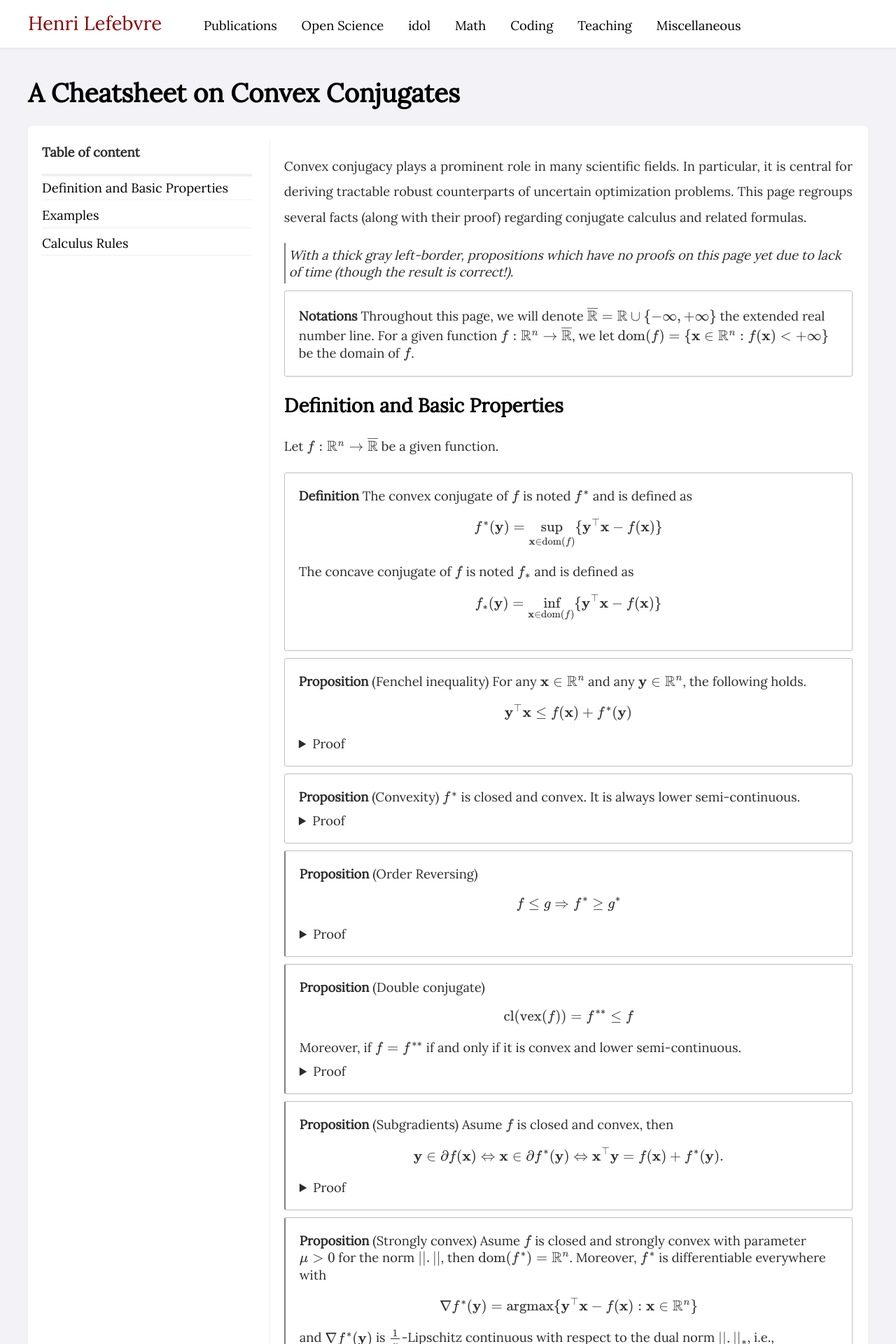
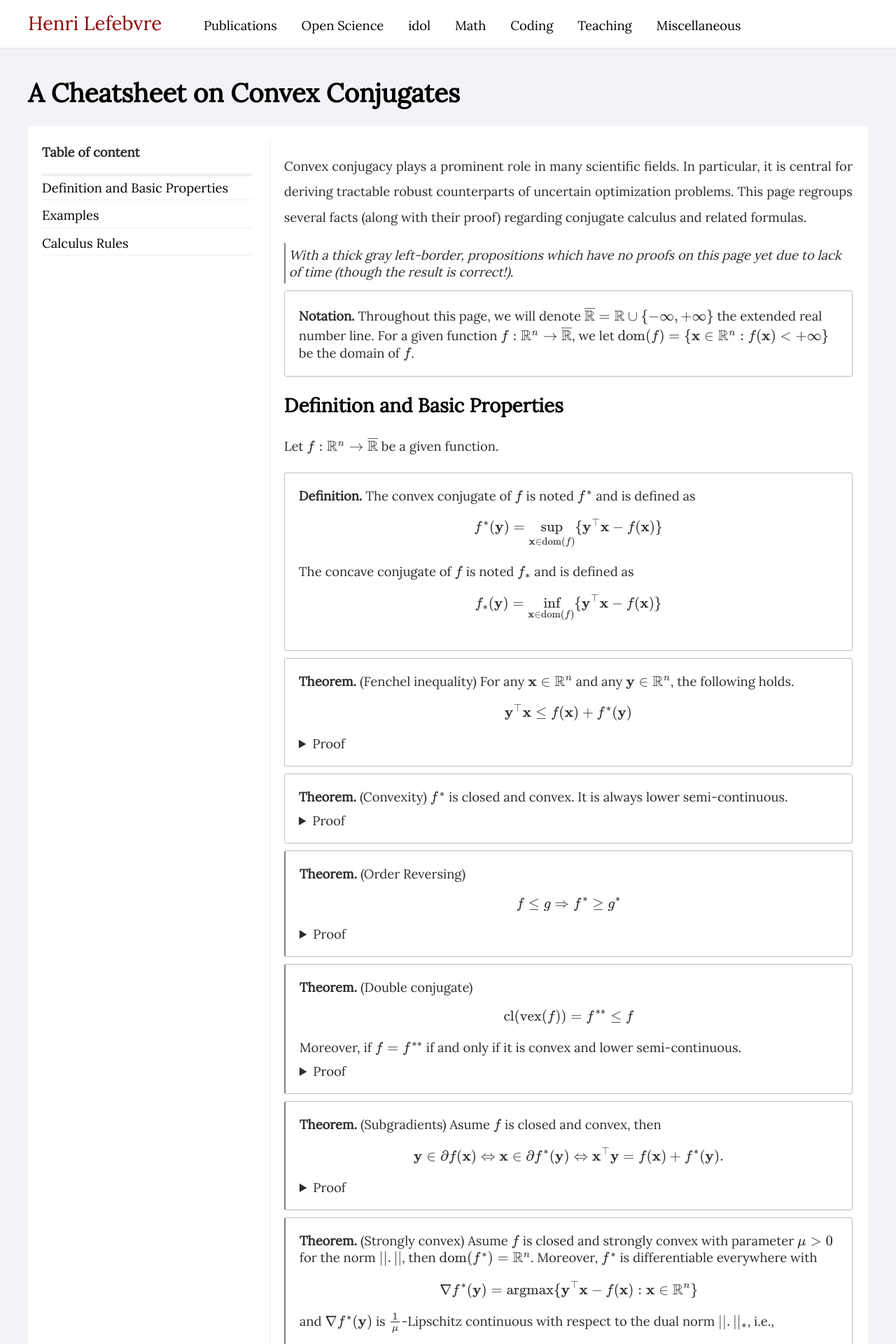
Before and after one commit to hlefebvr/hlefebvr.github.io, a Jekyll site: the page built from _posts/math/2022-06-22-conjugate.html, in a window 1280 px wide. Shown: the top 1920 px of the page at 70% size. Built offline with Jekyll 4.4.1, drawn with Linux system fonts in a browser that asks for light colours; nearby versions of some CDN libraries; comment, search, counter and statistics services are not loaded; a style sheet for code colours, icons or effects is not loaded; some of the changed text lies outside the part shown.

Commit message:
update math posts

```diff
--- a/_posts/math/2022-06-22-conjugate.html
+++ b/_posts/math/2022-06-22-conjugate.html
@@ -14,8 +14,7 @@ preview: conjugate.png
     <i>With a thick gray left-border, propositions which have no proofs on this page yet due to lack of time (though the result is correct!).</i>
 </div>
 
-<div class="theorem">
-    <b>Notations</b>
+<div class="notation">
     Throughout this page, we will denote \( \overline{\mathbb R} = \mathbb R \cup \{ -\infty, +\infty \} \) the extended real number line. For a given function \( f:\mathbb R^n \rightarrow \overline{\mathbb R} \), we let \( \textrm{dom}(f) = \{ \mathbf x\in\mathbb R^n : f(\mathbf x) < +\infty \} \) be the domain of \(f\).
 </div>
 
@@ -25,8 +24,7 @@ preview: conjugate.png
 Let \( f: \mathbb R^n \rightarrow \overline{\mathbb R}  \) be a given function.
 </p>
 
-<div class="theorem">
-    <b>Definition</b>
+<div class="definition">
     The convex conjugate of \( f \) is noted \( f^* \) and is defined as
     $$ f^*(\mathbf y) = \sup_{ \mathbf x\in \textrm{dom}(f) } \{ \mathbf y^\top\mathbf x - f(\mathbf x) \} $$
     The concave conjugate of \( f \) is noted \( f_* \) and is defined as
@@ -34,7 +32,7 @@ Let \( f: \mathbb R^n \rightarrow \overline{\mathbb R}  \) be a given function.
 </div>
 
 <div class="theorem">
-    <b>Proposition</b> (Fenchel inequality)
+    (Fenchel inequality)
     For any \( \mathbf x\in\mathbb R^n \) and any \( \mathbf y\in\mathbb R^n \), the following holds.
     $$ \mathbf y^\top\mathbf x \le f(\mathbf x) + f^*(\mathbf y) $$
     <details>
@@ -46,7 +44,7 @@ Let \( f: \mathbb R^n \rightarrow \overline{\mathbb R}  \) be a given function.
 </div>
 
 <div class="theorem">
-    <b>Proposition</b> (Convexity)
+    (Convexity)
     \( f^* \) is closed and convex. It is always lower semi-continuous.
     <details>
         <summary>Proof</summary>
@@ -57,7 +55,7 @@ Let \( f: \mathbb R^n \rightarrow \overline{\mathbb R}  \) be a given function.
 </div>
 
 <div class="theorem unproved">
-    <b>Proposition</b> (Order Reversing)
+    (Order Reversing)
     $$ f \le g \Rightarrow f^* \ge g^* $$
     <details>
         <summary>Proof</summary>
@@ -68,7 +66,7 @@ Let \( f: \mathbb R^n \rightarrow \overline{\mathbb R}  \) be a given function.
 </div>
 
 <div class="theorem unproved">
-    <b>Proposition</b> (Double conjugate)
+    (Double conjugate)
     $$ \text{cl}(\text{vex}(f)) = f^{**} \le f $$
     Moreover, if \( f = f^{**} \) if and only if it is convex and lower semi-continuous.
     <details>
@@ -80,7 +78,7 @@ Let \( f: \mathbb R^n \rightarrow \overline{\mathbb R}  \) be a given function.
 </div>
 
 <div class="theorem unproved">
-    <b>Proposition</b> (Subgradients)
+    (Subgradients)
     Asume \( f \) is closed and convex, then $$ \mathbf y \in \partial f(\mathbf x) \Leftrightarrow \mathbf x \in \partial f^*(\mathbf y) \Leftrightarrow \mathbf x^\top\mathbf y = f(\mathbf x) + f^*(\mathbf y). $$
     <details>
     <summary>Proof</summary>
@@ -91,7 +89,7 @@ Let \( f: \mathbb R^n \rightarrow \overline{\mathbb R}  \) be a given function.
 </div>
 
 <div class="theorem unproved">
-    <b>Proposition</b> (Strongly convex)
+    (Strongly convex)
     Asume \( f \) is closed and strongly convex with parameter \( \mu > 0 \) for the norm \( ||.|| \), then \( \textrm{dom}(f^*) = \mathbb R^n \). Moreover, \( f^* \) is differentiable everywhere with
     $$ \nabla f^*(\mathbf y) = \textrm{argmax} \{ \mathbf y^\top\mathbf x - f(\mathbf x) : \mathbf x \in\mathbb R^n \} $$
     and \( \nabla f^*(\mathbf y) \) is \( \frac 1\mu \)-Lipschitz continuous with respect to the dual norm \( ||.||_* \), i.e.,
@@ -105,7 +103,7 @@ Let \( f: \mathbb R^n \rightarrow \overline{\mathbb R}  \) be a given function.
 </div>
 
 <div class="theorem unproved">
-    <b>Proposition</b> (Fenchel duality)
+    (Fenchel duality)
     Asume \( f \) is proper and convex and let \(g : \mathbb R^n \rightarrow \overline{\mathbb R} \) be a given proper concave function. If the following Slater's conditions hold,
     $$ \exists \hat{\mathbf x} \in \textrm{int}(\textrm{dom}(f))\cap\textrm{int}(\textrm{dom}(-g)), $$
     then the following equality holds.
@@ -119,7 +117,7 @@ Let \( f: \mathbb R^n \rightarrow \overline{\mathbb R}  \) be a given function.
 </div>
 
 <div class="theorem">
-    <b>Proposition</b> (Maximizing a concave function over a convex set)
+    (Maximizing a concave function over a convex set)
     Let \( X\subseteq\mathbb R^n \) be a convex set with non-empty interior and let \( g:\mathbb R^n\rightarrow \mathbb R \) be a proper concave function over \( X \), then the following holds.
     $$
         \sup_{\mathbf x\in X} g(\mathbf x)
@@ -137,7 +135,7 @@ Let \( f: \mathbb R^n \rightarrow \overline{\mathbb R}  \) be a given function.
 <h2>Examples</h2>
 
 <div class="theorem unproved">
-    <b>Proposition</b> (Affine functions)
+    (Affine functions)
     Assume \( f(\mathbf x) = \mathbf a^\top\mathbf x + \mathbf b \), then,
     $$
         f^*(\mathbf y) = \begin{cases}
@@ -154,7 +152,7 @@ Let \( f: \mathbb R^n \rightarrow \overline{\mathbb R}  \) be a given function.
 </div>
 
 <div class="theorem unproved">
-    <b>Proposition</b> (Convex Quadratic Functions)
+    (Convex Quadratic Functions)
     Assume \( f(\mathbf x) = \frac 12\mathbf x^\top\mathbf A\mathbf x + \mathbf b^\top\mathbf x + c \) with \( \mathbf A \) a psd matrix, then,
     $$
         f^*(\mathbf y) = \begin{cases}
@@ -174,7 +172,7 @@ Let \( f: \mathbb R^n \rightarrow \overline{\mathbb R}  \) be a given function.
 </div>
 
 <div class="theorem unproved">
-    <b>Proposition</b> (Max)
+    (Max)
     Assume \( f(\mathbf x) = \max_{i=1,...,n} x_i \), then,
     $$
         f^*(\mathbf y) = \begin{cases}
@@ -191,7 +189,7 @@ Let \( f: \mathbb R^n \rightarrow \overline{\mathbb R}  \) be a given function.
 </div>
 
 <div class="theorem unproved">
-    <b>Proposition</b> (Soft max)
+    (Soft max)
     Assume \( \displaystyle f(\mathbf x) = \log\left(\sum_{i=1}^n e^{x_i}\right) \), then,
     $$
         f^*(\mathbf y) = \begin{cases}
@@ -208,7 +206,7 @@ Let \( f: \mathbb R^n \rightarrow \overline{\mathbb R}  \) be a given function.
 </div>
 
 <div class="theorem unproved">
-    <b>Proposition</b> (Norms)
+    (Norms)
     Assume \( f(\mathbf x) = ||\mathbf x|| \), then,
     $$
         f^*(\mathbf y) = \begin{cases}
@@ -225,7 +223,7 @@ Let \( f: \mathbb R^n \rightarrow \overline{\mathbb R}  \) be a given function.
 </div>
 
 <div class="theorem unproved">
-    <b>Proposition</b> (Negative Entropy)
+    (Negative Entropy)
     Assume \( f(\mathbf x) = \displaystyle \sum_{i=1}^n x_i\log{x_i} \) with \( \textrm{dom}(f) = \mathbb R_{++}^n \), then,
     $$
         f^*(\mathbf y) = \sum_{i=1}^n e^{y_i-1}
@@ -239,7 +237,7 @@ Let \( f: \mathbb R^n \rightarrow \overline{\mathbb R}  \) be a given function.
 </div>
 
 <div class="theorem unproved">
-    <b>Proposition</b> (Negative logarithm)
+    (Negative logarithm)
     Assume \( \displaystyle f(\mathbf x) = -\sum_{i=1}^n \log{x_i} \) with \( \textrm{dom}(f) = \mathbb R_{++}^n \), then,
     $$
         f^*(\mathbf y) = \begin{cases}
@@ -256,7 +254,7 @@ Let \( f: \mathbb R^n \rightarrow \overline{\mathbb R}  \) be a given function.
 </div>
 
 <div class="theorem unproved">
-    <b>Proposition</b> (Indicator of a convex set/cone)
+    (Indicator of a convex set/cone)
     Let \( X \) be a given convex set, then, by definition,
     $$
         \delta^*(\mathbf y | X) = \sup_{\mathbf x\in X} \mathbf y^\top\mathbf x.
@@ -281,7 +279,7 @@ Let \( f: \mathbb R^n \rightarrow \overline{\mathbb R}  \) be a given function.
 <h2>Calculus Rules</h2>
 
 <div class="theorem unproved">
-    <b>Proposition</b> (Addition with an Affine Mapping)
+    (Addition with an Affine Mapping)
     Assume \( f(\mathbf x) = \tilde f(\mathbf x) + \mathbf a^\top\mathbf x + b \), then,
     $$
         f^*(\mathbf y) =  \tilde f^*\left( \mathbf y - \mathbf a \right) - b
@@ -295,7 +293,7 @@ Let \( f: \mathbb R^n \rightarrow \overline{\mathbb R}  \) be a given function.
 </div>
 
 <div class="theorem unproved">
-    <b>Proposition</b> (Composition with an Affine Mapping)
+    (Composition with an Affine Mapping)
     Assume \( f(\mathbf x) = \tilde f(\mathbf A\mathbf x + \mathbf b) \). <br /><br />
 
     If \( A \) is invertible, then,
@@ -319,7 +317,7 @@ Let \( f: \mathbb R^n \rightarrow \overline{\mathbb R}  \) be a given function.
 </div>
 
 <div class="theorem unproved">
-    <b>Proposition</b> (Separable sum)
+    (Separable sum)
     Assume \( f(\mathbf x_1, \mathbf x_2) = f_1(\mathbf x_i) + f_2(\mathbf x_2) \), then,
     $$
         f^*(\mathbf y_1, \mathbf y_2) = f_1^*(\mathbf y_1) + f_2^*(\mathbf y_2)
@@ -334,7 +332,7 @@ Let \( f: \mathbb R^n \rightarrow \overline{\mathbb R}  \) be a given function.
 
 
 <div class="theorem unproved">
-    <b>Proposition</b> (Non-separable sum)
+    (Non-separable sum)
     Assume \( \displaystyle f(\mathbf x) = \sum_{i=1}^p f_i(\mathbf x) \), then,
     $$
         f^*(\mathbf y) = \begin{array}[t]{ll}
@@ -353,7 +351,7 @@ Let \( f: \mathbb R^n \rightarrow \overline{\mathbb R}  \) be a given function.
 
 
 <div class="theorem unproved">
-    <b>Proposition</b> (Scalar multiplication)
+    (Scalar multiplication)
     Assume \( f(\mathbf x) = \alpha \tilde f(\mathbf x) \) with \( \alpha > 0 \), then,
     $$
         f^*(\mathbf y) = \alpha \tilde f^*\left(\frac{\mathbf y}\alpha\right)
@@ -367,7 +365,7 @@ Let \( f: \mathbb R^n \rightarrow \overline{\mathbb R}  \) be a given function.
 </div>
 
 <div class="theorem">
-    <b>Proposition</b> (Convex/Concave conjugate)
+    (Convex/Concave conjugate)
     Let \( f \) be a given function, then $$ (-f)_*(\mathbf y) = -f^*(-\mathbf y). $$
     <details>
     <summary>Proof</summary>
--- a/assets/css/design.css
+++ b/assets/css/design.css
@@ -302,11 +302,31 @@ border-radius: 5px;
     top: 0;
 }
 
-.theorem {
+.theorem, .definition, .proposition, .notation {
     padding: 20px;
     margin-top: 10px;
     border:1px solid rgb(190, 190, 190);
     border-radius: 3px;
+}
+
+.theorem::before {
+    content:"Theorem.";
+    font-weight: bold;
+}
+
+.definition::before {
+    content:"Definition.";
+    font-weight: bold;
+}
+
+.proposition::before {
+    content:"Proposition.";
+    font-weight: bold;
+}
+
+.notation::before {
+    content:"Notation.";
+    font-weight: bold;
 }
 
 .unproved {
```
Also changed, not shown: other parts of _posts/math/2022-06-22-conjugate.html (+1 -1 lines), _posts/math/2022-06-24-matrix.html (+38 -15 lines), _posts/math/2023-03-02-duality.html (+38 -12 lines).
